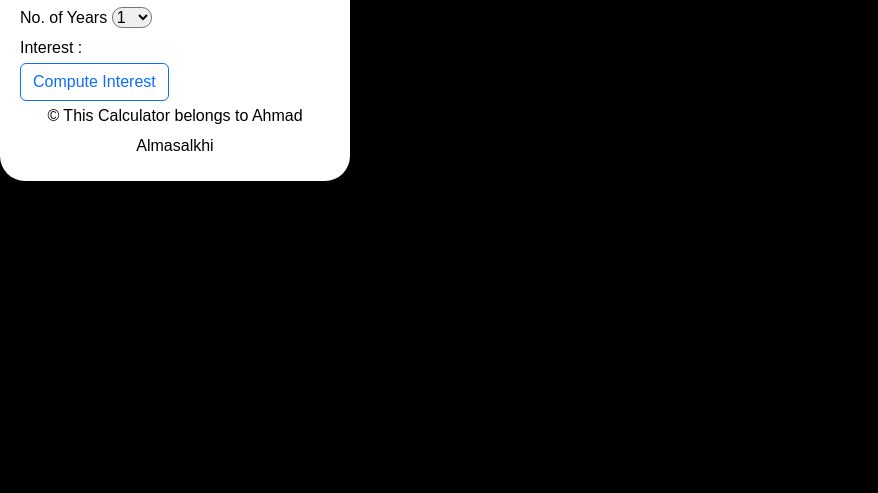
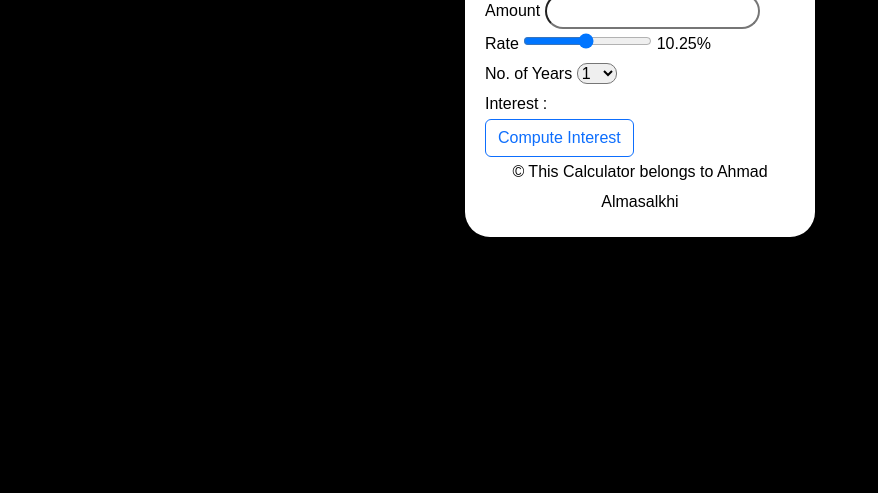
Before and after one commit to AhmadAlmasalkhi/simple-interest-calculator, a plain HTML site: page index.html in a window 1280 px wide. Shown: the part 387-880 px from the top of the page, without its empty margins (0-878 px from the left). Before the commit the page ends 800 px from the top, so only its background shows below. Drawn offline with nearby package versions, Linux system fonts and the light colour scheme.

Commit message:
Update style.css

```diff
--- a/style.css
+++ b/style.css
@@ -1,6 +1,9 @@
 #body {background-color:  black;
     font-family:arial;
-    color:black;}
+    color:black;
+    align-items: center;
+}
+
 
 
 h1{color:grey;
@@ -13,10 +16,9 @@ color:black;
 width:350px;
 padding:20px;
 border-radius:25px;
-position: absolute;
-top: 25%;
 line-height: 30px;
-margin: 0 auto;
+margin: 20% auto;
+}
 
 footer {
     text-align: center;
```
